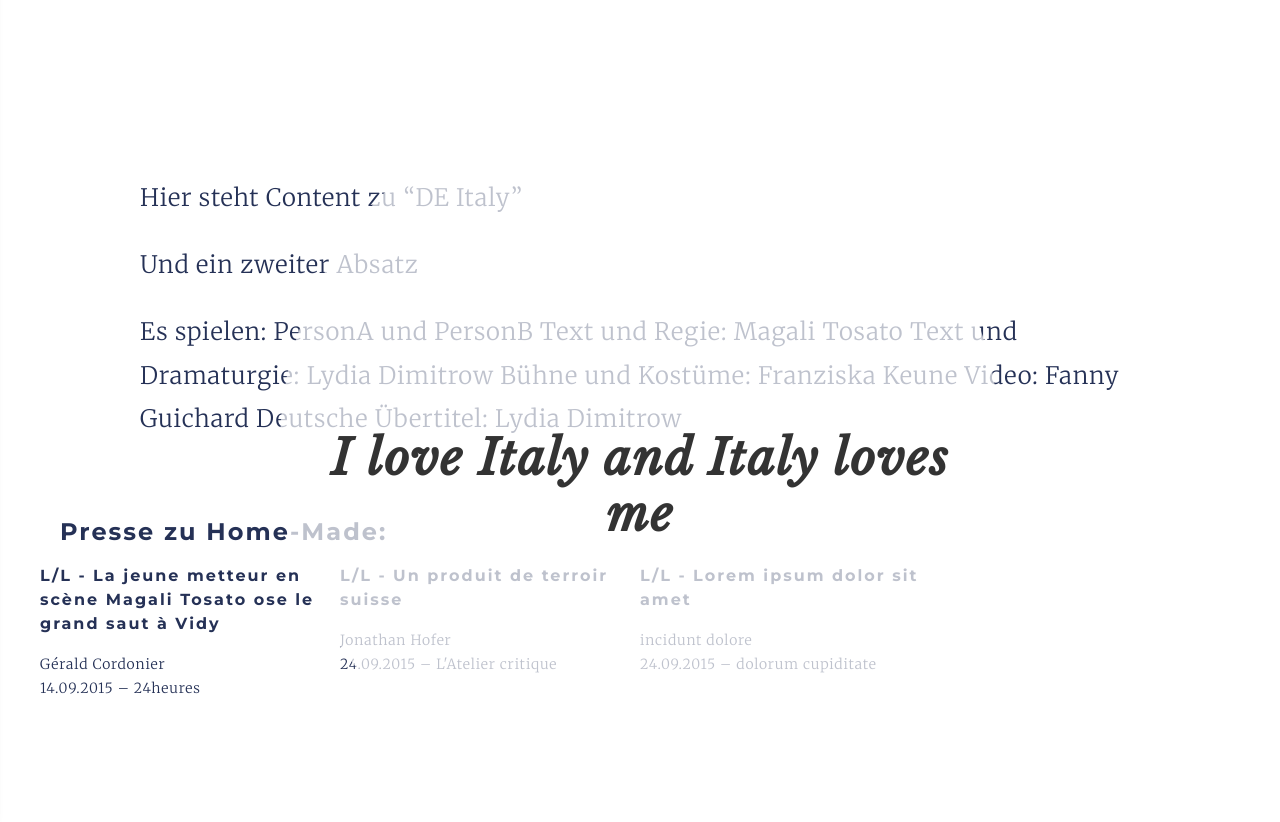
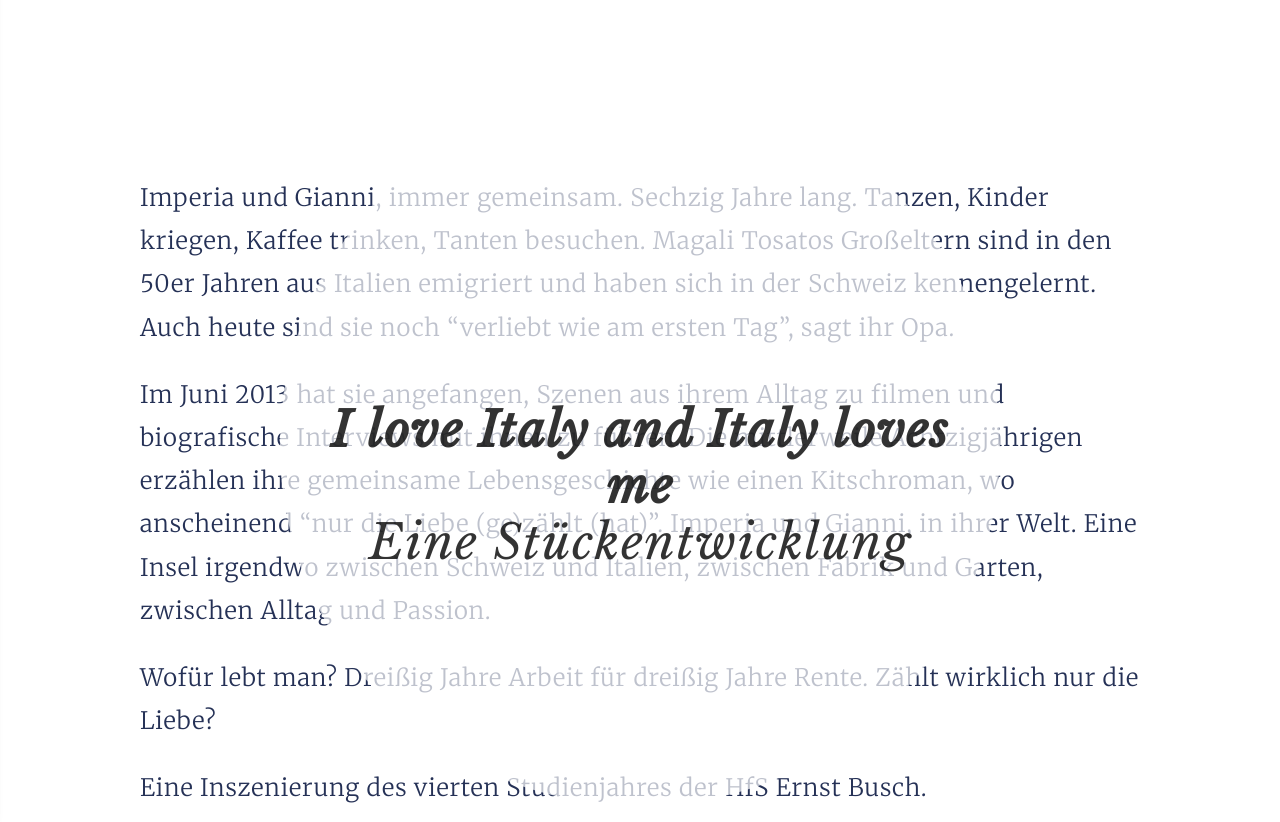
Before and after one commit to mikro-kit/mikro-kit.github.io, a Jekyll site: the page built from _projects/de/italy.md, in a window 1280 px wide and 900 px high, scrolled down 826 px, cut to the strip 78-900 px from the top of the window. Built offline with Jekyll 4.4.1, drawn with Linux system fonts in a browser that asks for light colours; some of the changed text lies outside the part shown.

Commit message:
Update_Italy_01.md
Erster Inhalt 28.12.18

```diff
--- a/_projects/de/italy.md
+++ b/_projects/de/italy.md
@@ -1,21 +1,33 @@
 ---
 title: I love Italy and Italy loves me
-subtitle:
+subtitle: Eine Stückentwicklung
 ref: pr-italy
 image: italy
-quote: Italy DE QUOTE
-speaker: Italy DE Speaker
+quote: Youkali ist ein Land, das man sucht; ein Stern, dem man folgt; ein Traum.
+speaker: Italy
 year: 2014
-location: BAT, Berlin
+location: bat-Studiotheater, Berlin
 ---
 
-Hier steht Content zu "DE Italy"
+Imperia und Gianni, immer gemeinsam. Sechzig Jahre lang. Tanzen, Kinder kriegen, Kaffee trinken, Tanten besuchen. Magali Tosatos Großeltern sind in den 50er Jahren aus Italien emigriert und haben sich in der Schweiz kennengelernt. Auch heute sind sie noch "verliebt wie am ersten Tag", sagt ihr Opa.
 
-Und ein zweiter Absatz
+Im Juni 2013 hat sie angefangen, Szenen aus ihrem Alltag zu filmen und biografische Interviews mit ihnen zu führen. Die mittlerweile Achtzigjährigen erzählen ihre gemeinsame Lebensgeschichte wie einen Kitschroman, wo anscheinend "nur die Liebe (ge)zählt (hat)". Imperia und Gianni, in ihrer Welt. Eine Insel irgendwo zwischen Schweiz und Italien, zwischen Fabrik und Garten, zwischen Alltag und Passion.
 
-Es spielen: PersonA und PersonB
-Text und Regie: Magali Tosato
-Text und Dramaturgie: Lydia Dimitrow
-Bühne und Kostüme: Franziska Keune
-Video: Fanny Guichard
-Deutsche Übertitel: Lydia Dimitrow
+Wofür lebt man? Dreißig Jahre Arbeit für dreißig Jahre Rente. Zählt wirklich nur die Liebe?
+
+Eine Inszenierung des vierten Studienjahres der HfS Ernst Busch.
+
+**Es spielen:**
+Jan Gerrit Brüggemann
+Alexandra Martini
+Friederike Nölting
+Jakob Roth
+Pirmin Sedlmeir
+
+**Text und Regie:** Magali Tosato
+**Text und Dramaturgie:** Lydia Dimitrow
+**Bühne und Kostüme:** Franziska Keune
+**Video:** Jakob Klaffs und Martin Mallon
+**Musik:** Hans Block, Felicitas Conrad, Camille Phelep und Arian Stechert
+
+Premiere am 11.04.2014./ bat-Studiotheater Berlin
```
